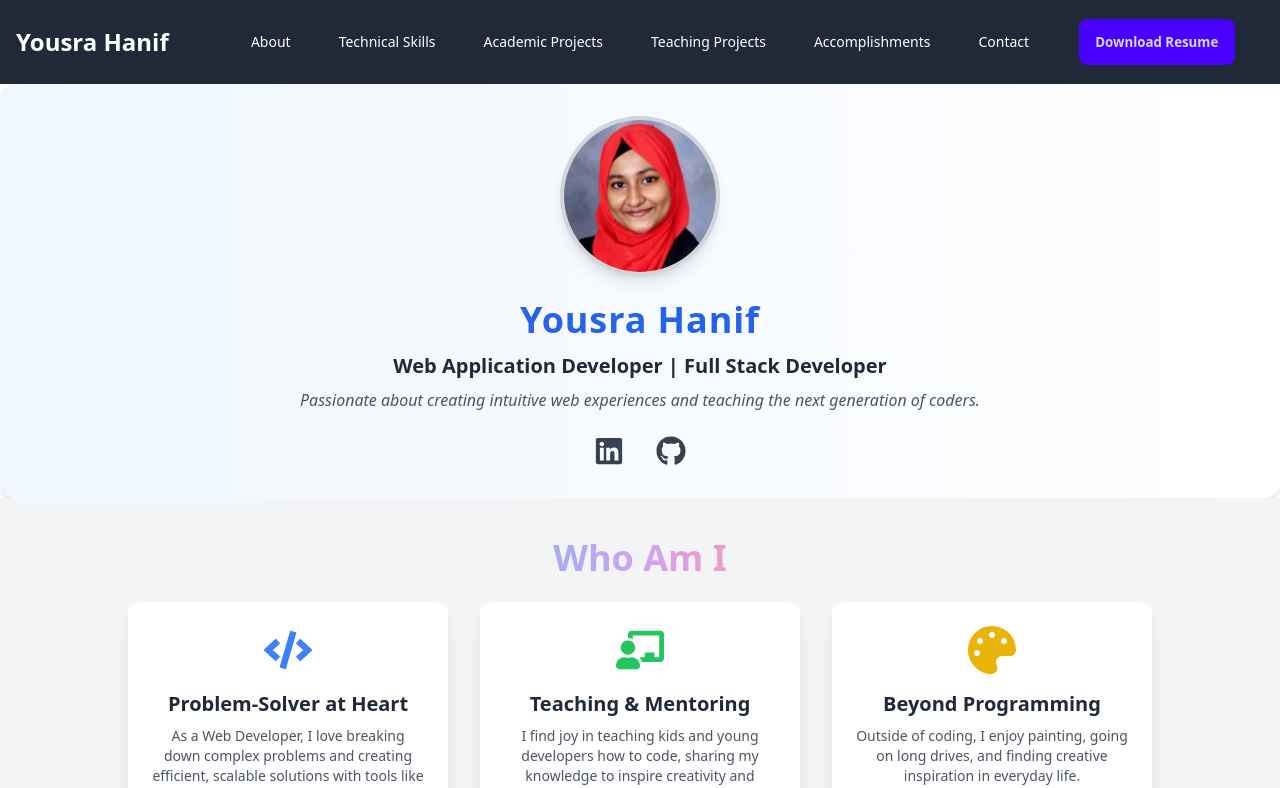
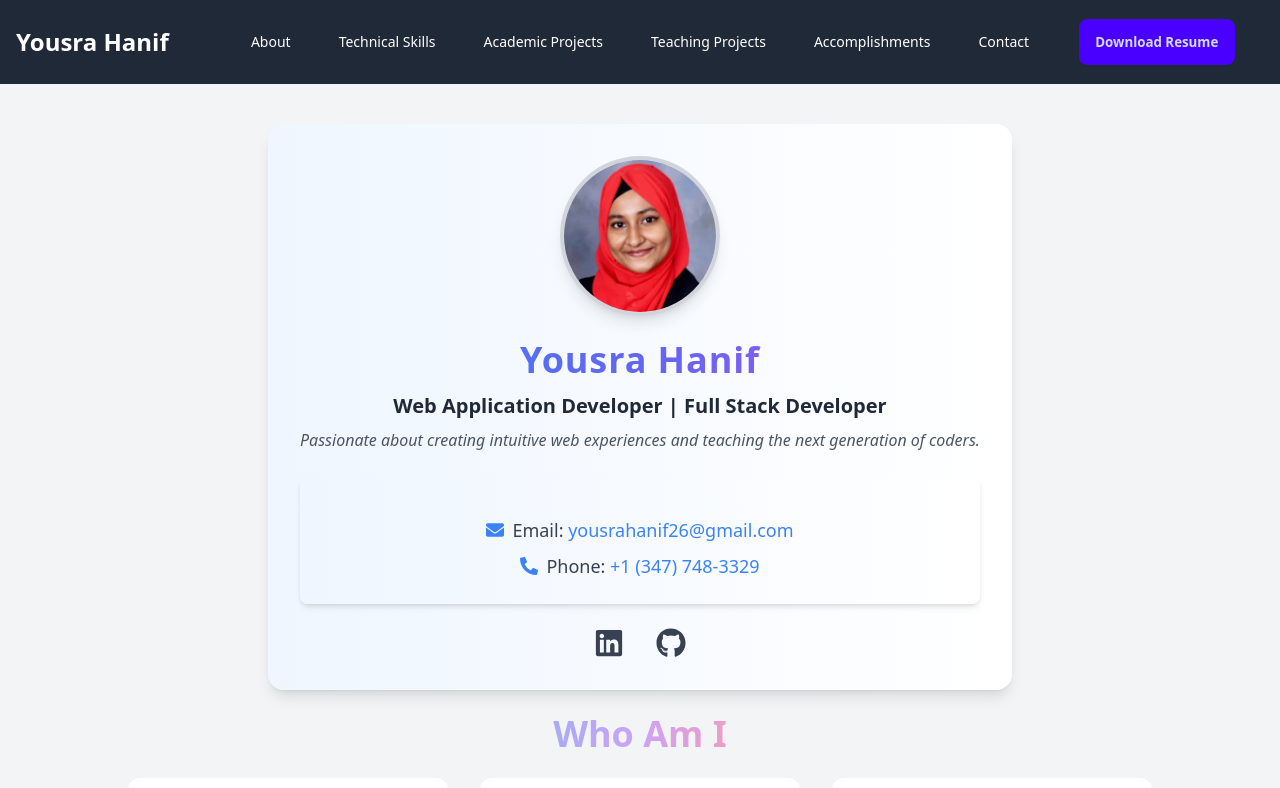
Before and after one commit to yousrahanif/Portfolio, a React (Vite) app: page / in a window 1280 px wide. Shown: the top 788 px of the page. Built offline with nearby package versions, Linux system fonts and the light colour scheme.

Commit message:
new change

```diff
--- a/src/App.jsx
+++ b/src/App.jsx
@@ -17,7 +17,7 @@ function App() {
     <>
 
    <Navbar></Navbar>
-   <Header></Header>
+   {/* <Header></Header> */}
    <AboutSection></AboutSection>
    <TechnicalSkills></TechnicalSkills>
    <EducationExperienceSection></EducationExperienceSection>
--- a/src/components/AboutSection.jsx
+++ b/src/components/AboutSection.jsx
@@ -31,6 +31,7 @@
 import React from 'react';
 import { FaCode, FaChalkboardTeacher, FaPalette } from 'react-icons/fa';
 import resumePDF from '../files/resume.pdf';
+import Header from './Header';
 
 const AboutSection = () => (
   <section
@@ -38,8 +39,8 @@ const AboutSection = () => (
     className="p-10 bg-gray-100 flex justify-center items-center flex-col text-center"
   >
     {/* <h2 className="text-3xl font-bold mb-6">Who Am I</h2> */}
-
-<h2 className="text-4xl font-extrabold text-center mb-6 bg-gradient-to-r from-indigo-500 via-purple-500 to-pink-500 text-transparent bg-clip-text animate-pulse">
+   <Header></Header>
+<h2 className="text-4xl font-extrabold text-center mt-6 mb-6 bg-gradient-to-r from-indigo-500 via-purple-500 to-pink-500 text-transparent bg-clip-text animate-pulse">
   Who Am I
 </h2>
 
--- a/src/components/Accomplishments.jsx
+++ b/src/components/Accomplishments.jsx
@@ -1,11 +1,102 @@
+// import React from 'react';
+// import camp from '../images/camp.jpg'
+// import panel from '../images/panel.jpg'
+
+// import diploma from '../images/diploma.png'
+// const Accomplishments = () => (
+//   <section id="accomplishments" className="p-10 bg-gray-100">
+//     <h3 className="text-4xl font-extrabold text-center mb-6 bg-gradient-to-r from-indigo-500 via-purple-500 to-pink-500 text-transparent bg-clip-text animate-pulse">A Few Accomplishments</h3>
+//     <p className="text-center text-2xl mb-10">Here are some highlights of my achievements and experiences:</p>
+//     <div className="grid grid-cols-1 md:grid-cols-3 gap-6">
+//       {/* Instructed Robotics Engineering Summer Camp */}
+//       <div className="bg-white p-6 rounded-lg shadow-md">
+//         <a href="#" className="block mb-4">
+//           <img
+//             src={camp}
+//             alt="Robotics Engineering Summer Camp"
+//             className="w-full h-80 object-cover"           />
+//         </a>
+//         <h4 className="font-bold text-lg mb-4">Instructed Robotics Engineering Summer Camp</h4>
+//         <p className="mb-4">
+//           Led a summer camp focused on robotics engineering, guiding participants through various
+//           projects and hands-on activities.
+//         </p>
+//         <a
+//           href="https://www.thecoderschool.com/locations/bayside/"
+//           target="_blank"
+//           rel="noopener noreferrer"
+//           className="text-blue-500 hover:underline"
+//         >
+//           Schedule Here
+//         </a>
+//       </div>
+
+//       {/* Panelist for Software Engineering Event */}
+//       <div className="bg-white p-6 rounded-lg shadow-md">
+//         <a href="#" className="block mb-4">
+//           <img
+//             src={panel}
+//             alt="Panelist for Software Engineering Event"
+//             // className="w-full h-auto rounded-lg"
+//             className="w-full h-80 object-cover"
+//           />
+//         </a>
+//         <h4 className="font-bold text-lg mb-4">Panelist for Software Engineering Event</h4>
+//         <p className="mb-4">
+//           Participated as a panelist in a Software Engineering event, sharing insights and
+//           experiences with aspiring engineers and students.
+//         </p>
+//         <a
+//           href="https://www.linkedin.com/posts/estefania-hereira_flushinginternationalhs-techcareers-mentorship-ugcPost-7184753103282315265-Cq-x?utm_source=share&utm_medium=member_desktop"
+//           target="_blank"
+//           rel="noopener noreferrer"
+//           className="text-blue-500 hover:underline"
+//         >
+//           Event Overview
+//         </a>
+//       </div>
+
+//       {/* Graduated Cum Laude and Dean's List */}
+//       <div className="bg-white p-6 rounded-lg shadow-md">
+//         <a href="#" className="block mb-4">
+//           <img
+//             src={diploma}
+//             alt="Graduated Cum Laude"
+//             // className="w-full h-auto rounded-lg"
+//             className="w-full h-80 object-cover"
+//           />
+//         </a>
+//         <h4 className="font-bold text-lg mb-4">Graduated Cum Laude and Dean's List</h4>
+//         <p className="mb-4">
+//           Graduated with honors, earning a Cum Laude distinction and consistently making the
+//           Dean's List throughout my academic career.
+//         </p>
+//         <a
+//           href="https://drive.google.com/file/d/13LLTOn93qXTJHelr5SmVWHKysanhr9On/view?usp=sharing"
+//           target="_blank"
+//           rel="noopener noreferrer"
+//           className="text-blue-500 hover:underline"
+//         >
+//           View Here
+//         </a>
+//       </div>
+//     </div>
+//   </section>
+// );
+
+// export default Accomplishments;
+
+
 import React from 'react';
-import camp from '../images/camp.jpg'
-import panel from '../images/panel.jpg'
+import camp from '../images/camp.jpg';
+import panel from '../images/panel.jpg';
+import diploma from '../images/diploma.png';
 
-import diploma from '../images/diploma.png'
 const Accomplishments = () => (
   <section id="accomplishments" className="p-10 bg-gray-100">
-    <h3 className="text-4xl font-extrabold text-center mb-6 bg-gradient-to-r from-indigo-500 via-purple-500 to-pink-500 text-transparent bg-clip-text animate-pulse">A Few Accomplishments</h3>
+    <h3 className="text-4xl font-extrabold text-center mb-6 bg-gradient-to-r from-indigo-500 via-purple-500 to-pink-500 text-transparent bg-clip-text ">
+      A Few Accomplishments
+    </h3>
     <p className="text-center text-2xl mb-10">Here are some highlights of my achievements and experiences:</p>
     <div className="grid grid-cols-1 md:grid-cols-3 gap-6">
       {/* Instructed Robotics Engineering Summer Camp */}
@@ -14,9 +105,12 @@ const Accomplishments = () => (
           <img
             src={camp}
             alt="Robotics Engineering Summer Camp"
-            className="w-full h-80 object-cover"           />
+            className="w-full h-80 object-cover"
+          />
         </a>
-        <h4 className="font-bold text-lg mb-4">Instructed Robotics Engineering Summer Camp</h4>
+        <h4 className="font-extrabold text-lg mb-4 bg-gradient-to-r from-green-400 via-blue-500 to-purple-600 text-transparent bg-clip-text ">
+          Instructed Robotics Summer Camp
+        </h4>
         <p className="mb-4">
           Led a summer camp focused on robotics engineering, guiding participants through various
           projects and hands-on activities.
@@ -37,11 +131,12 @@ const Accomplishments = () => (
           <img
             src={panel}
             alt="Panelist for Software Engineering Event"
-            // className="w-full h-auto rounded-lg"
             className="w-full h-80 object-cover"
           />
         </a>
-        <h4 className="font-bold text-lg mb-4">Panelist for Software Engineering Event</h4>
+        <h4 className="font-extrabold text-lg mb-4 bg-gradient-to-r from-orange-400 via-red-500 to-pink-600 text-transparent bg-clip-text ">
+          Panelist for Software Engineering Event
+        </h4>
         <p className="mb-4">
           Participated as a panelist in a Software Engineering event, sharing insights and
           experiences with aspiring engineers and students.
@@ -62,11 +157,12 @@ const Accomplishments = () => (
           <img
             src={diploma}
             alt="Graduated Cum Laude"
-            // className="w-full h-auto rounded-lg"
             className="w-full h-80 object-cover"
           />
         </a>
-        <h4 className="font-bold text-lg mb-4">Graduated Cum Laude and Dean's List</h4>
+        <h4 className="font-extrabold text-lg mb-4 bg-gradient-to-r from-yellow-400 via-orange-500 to-red-600 text-transparent bg-clip-text ">
+          Graduated Cum Laude and Dean's List
+        </h4>
         <p className="mb-4">
           Graduated with honors, earning a Cum Laude distinction and consistently making the
           Dean's List throughout my academic career.
--- a/src/components/Header.jsx
+++ b/src/components/Header.jsx
@@ -48,8 +48,125 @@
 // export default Header;
 
 
+// import React from 'react';
+// import { FaLinkedin, FaGithub } from 'react-icons/fa';
+// import img from '../images/profile.jpg';
+
+// const Header = () => (
+//   <header className="text-center p-8 bg-gradient-to-r from-blue-50 to-white rounded-2xl shadow-lg">
+//     {/* Profile Image */}
+//     <div className="relative w-40 h-40 mx-auto">
+//       <img
+//         src={img}
+//         alt="Yousra Hanif"
+//         className="w-full h-full rounded-full border-4 border-gray-300 shadow-lg"
+//       />
+//     </div>
+
+//     {/* Designation */}
+//     <h1 className="text-4xl font-extrabold mt-6 tracking-wide text-transparent bg-clip-text bg-gradient-to-r from-blue-500 via-indigo-500 to-purple-500">
+//   Yousra Hanif
+// </h1>
+//     <p className="mt-3 text-xl font-semibold">
+//       Web Application Developer | Full Stack Developer
+//     </p>
+//     <p className="text-md text-gray-600 mt-2 italic">
+//       Passionate about creating intuitive web experiences and teaching the next generation of coders.
+//     </p>
+
+//     {/* Social Links */}
+//     <div className="flex justify-center mt-6 gap-8">
+//       {/* LinkedIn */}
+//       <a
+//         href="https://www.linkedin.com/in/yousrahanif/"
+//         target="_blank"
+//         rel="noopener noreferrer"
+//         className="text-gray-700 text-3xl hover:text-teal-500 hover:scale-110 transition-transform"
+//         aria-label="LinkedIn Profile"
+//       >
+//         <FaLinkedin />
+//       </a>
+
+//       {/* GitHub */}
+//       <a
+//         href="https://github.com/yousrahanif"
+//         target="_blank"
+//         rel="noopener noreferrer"
+//         className="text-gray-700 text-3xl hover:text-teal-500 hover:scale-110 transition-transform"
+//         aria-label="GitHub Profile"
+//       >
+//         <FaGithub />
+//       </a>
+//     </div>
+//   </header>
+// );
+
+// export default Header;
+
+
+// import React from 'react';
+// import { FaLinkedin, FaGithub } from 'react-icons/fa';
+// import img from '../images/profile.jpg';
+
+// const Header = () => (
+//   <header className="text-center p-8 bg-gradient-to-r from-blue-50 to-white rounded-2xl shadow-lg">
+//     {/* Profile Image */}
+//     <div className="relative w-40 h-40 mx-auto">
+//       <img
+//         src={img}
+//         alt="Yousra Hanif"
+//         className="w-full h-full rounded-full border-4 border-gray-300 shadow-lg"
+//       />
+//     </div>
+
+//     {/* Designation */}
+//     <h1 className="text-4xl font-extrabold mt-6 tracking-wide text-transparent bg-clip-text bg-gradient-to-r from-blue-500 via-indigo-500 to-purple-500">
+//       Yousra Hanif
+//     </h1>
+//     <p className="mt-3 text-xl font-semibold">
+//       Web Application Developer | Full Stack Developer
+//     </p>
+//     <p className="text-md text-gray-600 mt-2 italic">
+//       Passionate about creating intuitive web experiences and teaching the next generation of coders.
+//     </p>
+
+//     {/* Contact Info */}
+//     <div className="mt-4 text-lg text-gray-700">
+//       <p>Email: <a href="mailto:yousrahanif26@gmail.com" className="text-teal-500 hover:underline">yousrahanif26@gmail.com</a></p>
+//       <p>Phone: <span className="text-teal-500">+1 (347) 748-3329</span></p>
+//     </div>
+
+//     {/* Social Links */}
+//     <div className="flex justify-center mt-6 gap-8">
+//       {/* LinkedIn */}
+//       <a
+//         href="https://www.linkedin.com/in/yousrahanif/"
+//         target="_blank"
+//         rel="noopener noreferrer"
+//         className="text-gray-700 text-3xl hover:text-teal-500 hover:scale-110 transition-transform"
+//         aria-label="LinkedIn Profile"
+//       >
+//         <FaLinkedin />
+//       </a>
+
+//       {/* GitHub */}
+//       <a
+//         href="https://github.com/yousrahanif"
+//         target="_blank"
+//         rel="noopener noreferrer"
+//         className="text-gray-700 text-3xl hover:text-teal-500 hover:scale-110 transition-transform"
+//         aria-label="GitHub Profile"
+//       >
+//         <FaGithub />
+//       </a>
+//     </div>
+//   </header>
+// );
+
+// export default Header;
+
 import React from 'react';
-import { FaLinkedin, FaGithub } from 'react-icons/fa';
+import { FaLinkedin, FaGithub, FaEnvelope, FaPhoneAlt } from 'react-icons/fa';
 import img from '../images/profile.jpg';
 
 const Header = () => (
@@ -64,13 +181,29 @@ const Header = () => (
     </div>
 
     {/* Designation */}
-    <h1 className="text-4xl font-extrabold mt-6 tracking-wide  text-blue-600">Yousra Hanif</h1>
+    <h1 className="text-4xl font-extrabold mt-6 tracking-wide text-transparent bg-clip-text bg-gradient-to-r from-blue-500 via-indigo-500 to-purple-500">
+      Yousra Hanif
+    </h1>
     <p className="mt-3 text-xl font-semibold">
       Web Application Developer | Full Stack Developer
     </p>
     <p className="text-md text-gray-600 mt-2 italic">
       Passionate about creating intuitive web experiences and teaching the next generation of coders.
     </p>
+
+    {/* Contact Info with Background Block */}
+    <div className="mt-6 bg-gradient-to-r from-blue-50 to-white rounded-lg shadow-md p-6">
+      <div className="mt-4 text-lg text-gray-700">
+        <div className="flex items-center justify-center gap-2">
+          <FaEnvelope className="text-blue-500" />
+          <p>Email: <a href="mailto:yousrahanif26@gmail.com" className="text-blue-500 hover:underline">yousrahanif26@gmail.com</a></p>
+        </div>
+        <div className="flex items-center justify-center gap-2 mt-2">
+          <FaPhoneAlt className="text-blue-500" />
+          <p>Phone: <span className="text-blue-500">+1 (347) 748-3329</span></p>
+        </div>
+      </div>
+    </div>
 
     {/* Social Links */}
     <div className="flex justify-center mt-6 gap-8">
@@ -79,7 +212,7 @@ const Header = () => (
         href="https://www.linkedin.com/in/yousrahanif/"
         target="_blank"
         rel="noopener noreferrer"
-        className="text-gray-700 text-3xl hover:text-teal-500 hover:scale-110 transition-transform"
+        className="text-gray-700 text-3xl hover:text-blue-500 hover:scale-110 transition-transform"
         aria-label="LinkedIn Profile"
       >
         <FaLinkedin />
@@ -90,7 +223,7 @@ const Header = () => (
         href="https://github.com/yousrahanif"
         target="_blank"
         rel="noopener noreferrer"
-        className="text-gray-700 text-3xl hover:text-teal-500 hover:scale-110 transition-transform"
+        className="text-gray-700 text-3xl hover:text-blue-500 hover:scale-110 transition-transform"
         aria-label="GitHub Profile"
       >
         <FaGithub />
--- a/src/components/ProjectsSection.jsx
+++ b/src/components/ProjectsSection.jsx
@@ -470,7 +470,7 @@ const ProjectsSection = () => {
 
   const projects = [
     {
-      name: "Find Your Better Half",
+      name: "LoveForever: Matrimony Webiste",
       image: biodata,
       description:
         "Crafted LoveForever, a user-friendly matrimonial platform allowing users to create and explore detailed biodata profiles with ease.",
--- a/src/components/TeachingProjects.jsx
+++ b/src/components/TeachingProjects.jsx
@@ -269,8 +269,9 @@ const TeachingProjects = () => (
             className="w-full h-80 object-cover rounded-md"
           />
         </a>
-        <h4 className="font-bold text-lg mb-4 text-center text-purple-600">Scratch Projects</h4>
-        <p className="mb-4">
+        <h4 className="font-extrabold text-2xl mb-4 text-center bg-gradient-to-r from-green-400 via-blue-500 to-purple-500 text-transparent bg-clip-text">
+  Scratch Projects
+</h4>        <p className="mb-4">
           For kids aged 5-10, Scratch introduces block coding concepts through engaging projects.
           Students work on fun games like catching ghosts, maze navigation, and creative animations,
           building their problem-solving and logic skills.
@@ -285,7 +286,9 @@ const TeachingProjects = () => (
             className="w-full h-80 object-cover rounded-md"
           />
         </a>
-        <h4 className="font-bold text-lg mb-4 text-center text-indigo-600">Web Development Projects</h4>
+        <h4 className="font-extrabold text-2xl mb-4 text-center bg-gradient-to-r from-indigo-500 via-purple-600 to-pink-500 text-transparent bg-clip-text">
+  Web Development Projects
+</h4>
         <p className="mb-4">
           For students passionate about web development, we build portfolios, school websites,
           and interactive projects. These classes teach JavaScript, HTML, and CSS fundamentals,
@@ -301,8 +304,9 @@ const TeachingProjects = () => (
             className="w-full h-80 object-cover rounded-md"
           />
         </a>
-        <h4 className="font-bold text-lg mb-4 text-center text-pink-600">Python Projects</h4>
-        <p className="mb-4">
+        <h4 className="font-extrabold text-2xl mb-4 text-center bg-gradient-to-r from-pink-500 via-red-500 to-orange-500 text-transparent bg-clip-text">
+  Python Projects
+</h4>        <p className="mb-4">
           Designed for students aged 10 and up, Python classes use Pixelpad to explore advanced coding concepts.
           Students learn about objects, dictionaries, and lists by creating interactive games like space shooters
           and turtle races.
@@ -317,8 +321,9 @@ const TeachingProjects = () => (
             className="w-full h-80 object-cover rounded-md"
           />
         </a>
-        <h4 className="font-bold text-lg mb-4 text-center text-blue-600">Java Projects</h4>
-        <p className="mb-4">
+        <h4 className="font-extrabold text-2xl mb-4 text-center bg-gradient-to-r from-blue-500 via-teal-400 to-green-500 text-transparent bg-clip-text">
+  Java Projects
+</h4>        <p className="mb-4">
           Targeting 9th and 10th graders preparing for AP Computer Science, Java classes focus on
           classes, objects, and functions. Students create projects like GUI-based calculators to apply
           these concepts in real-world scenarios.
```
Also changed, not shown: src/components/ContactForm.jsx (line endings or trailing spaces).
